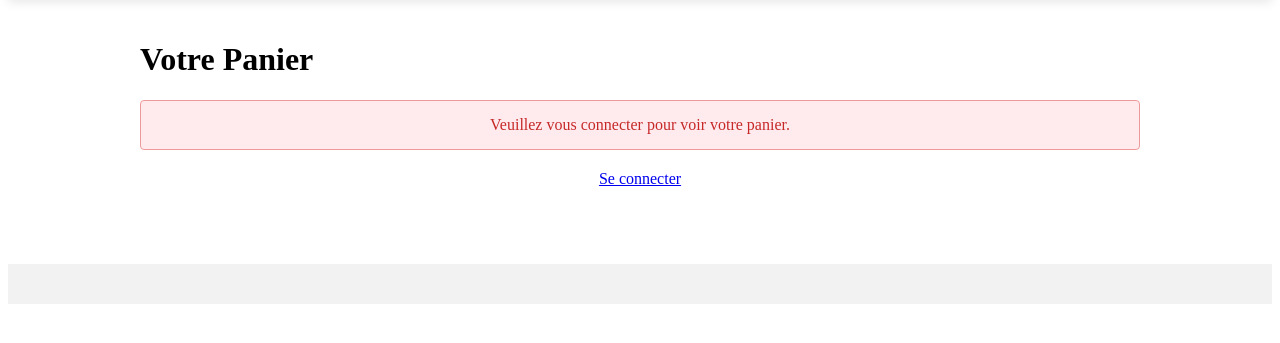
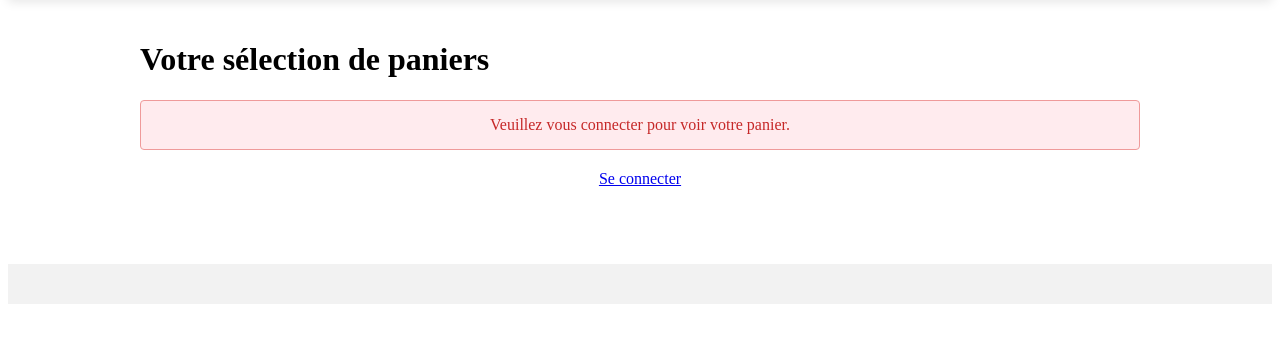
Before and after one commit to LEGUENNEC-Thibault-23001768/projet_archi_logicielle, a PHP site: page /utilisateur/paniers.php in a window 1280 px wide. Shown: the part 102-445 px from the top of the page. Run offline with PHP 8.4, Linux system fonts and the light colour scheme.

Commit message:
Update paniers.php

```diff
--- a/ihm/ihm/paniers.php
+++ b/ihm/ihm/paniers.php
@@ -13,7 +13,7 @@ if (!$token || !$userId) {
 ?>
 
 <main class="panier-page">
-    <h1>Votre Panier</h1>
+    <h1>Votre sélection de paniers</h1>
 
     <?php if ($error): ?>
         <div class="alert error"><?= htmlspecialchars($error) ?></div>
@@ -154,7 +154,7 @@ document.addEventListener('DOMContentLoaded', () => {
 
             itemElement.querySelector('.item-image').src = `/images/${details.image || 'placeholder.jpg'}`;
             itemElement.querySelector('.item-image').alt = details.nom || 'Produit';
-            itemElement.querySelector('.item-name').textContent = details.nom || 'Produit inconnu';
+            itemElement.querySelector('.item-name').textContent = `Panier ${details.nom || 'Produit inconnu'}`;
             itemElement.querySelector('.unit-price').textContent = `${(details.prix || 0).toFixed(2)} € / ${item.unit}`;
 
             const quantityInput = itemElement.querySelector('input[name="quantite"]');
```
